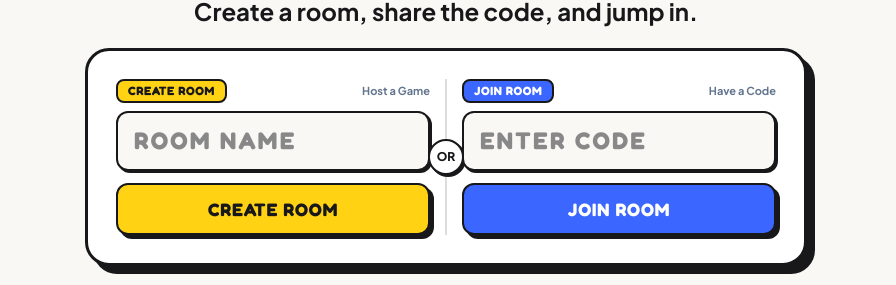
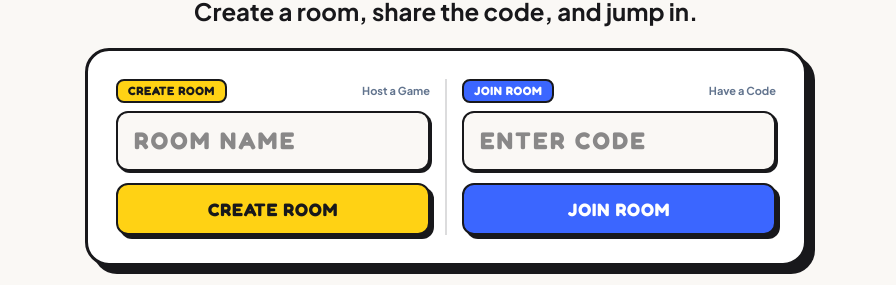
Before and after one commit to Mainao/jumble-race, a React (Vite) app in the folder client/: page / in a window 1280 px wide. Shown: the part 394-679 px from the top of the page, without its empty margins (194-1090 px from the left). Built offline with nearby package versions, Linux system fonts and the light colour scheme.

Commit message:
fix: update Badge component and use it

```diff
--- a/client/src/features/room/components/FinalResultsScreen.tsx
+++ b/client/src/features/room/components/FinalResultsScreen.tsx
@@ -1,4 +1,5 @@
 import type { FinalScoreEntry } from "@/features/room/api/RoomSocket";
+import { Badge } from "@/ui/Badge";
 import { Button } from "@/ui/Button";
 
 interface FinalResultsScreenProps {
@@ -24,9 +25,7 @@ export default function FinalResultsScreen({
             <div className="absolute bottom-0 right-0 w-96 h-96 bg-graph-grid opacity-40 pointer-events-none -z-10" />
 
             <div className="w-full max-w-md sm:max-w-lg bg-white border-3 sm:border-4 border-ink rounded-2xl sm:rounded-3xl p-5 sm:p-7 brutal-shadow-lg text-center space-y-5 relative z-10">
-                <span className="inline-flex items-center gap-1.5 px-3 py-0.5 bg-yellow border-2 border-ink rounded-lg text-xs font-black uppercase tracking-wider brutal-shadow-sm">
-                    Game Over
-                </span>
+                <Badge variant="yellow">Game Over</Badge>
 
                 <h1 className="font-display text-2xl sm:text-3xl font-black uppercase tracking-wide">
                     Final Standings
--- a/client/src/features/room/components/RoomLobby.tsx
+++ b/client/src/features/room/components/RoomLobby.tsx
@@ -2,6 +2,7 @@ import { useEffect, useRef, useState } from "react";
 import { Check, Copy } from "lucide-react";
 import { Button } from "@/ui/Button";
 import type { Player } from "@/features/room/lib/avatar";
+import { Badge } from "@/ui/Badge";
 
 interface RoomLobbyProps {
     roomId: string | undefined;
@@ -68,9 +69,9 @@ export default function RoomLobby({
                         <div className="flex flex-col sm:flex-row sm:items-center justify-between gap-4">
                             <div>
                                 <div className="flex items-center gap-2 mb-1">
-                                    <span className="inline-flex items-center gap-1.5 px-3 py-0.5 bg-pink text-white border-2 border-ink rounded-lg text-xs font-black uppercase tracking-wider brutal-shadow-sm">
+                                    <Badge variant="pink">
                                         {roomName && <span>{roomName}</span>}
-                                    </span>
+                                    </Badge>
                                     <span className="text-xs font-bold text-slate-500">
                                         {players.length}/8 Players Joined
                                     </span>
@@ -102,9 +103,6 @@ export default function RoomLobby({
                                             <span>Copy Code</span>
                                         </>
                                     )}
-                                </Button>
-                                <Button variant="secondary" size="sm">
-                                    <span>Share Link</span>
                                 </Button>
                             </div>
                         </div>
--- a/client/src/pages/home/index.tsx
+++ b/client/src/pages/home/index.tsx
@@ -38,17 +38,10 @@ export default function Home() {
                     <div className="grid grid-cols-1 md:grid-cols-2 gap-6 sm:gap-8 items-stretch relative">
                         <CreateRoomForm />
                         <div className="hidden md:flex absolute top-0 bottom-0 left-1/2 -translate-x-1/2 items-center justify-center pointer-events-none">
-                            <div className="w-0.5 h-full bg-ink/15 relative">
-                                <div className="absolute top-1/2 left-1/2 -translate-x-1/2 -translate-y-1/2 w-9 h-9 rounded-full bg-white border-2 border-ink text-ink font-black text-xs flex items-center justify-center brutal-shadow-sm">
-                                    OR
-                                </div>
-                            </div>
+                            <div className="w-0.5 h-full bg-ink/15 relative"></div>
                         </div>
                         <div className="flex md:hidden items-center my-1">
                             <div className="flex-1 h-0.5 bg-ink/15" />
-                            <span className="px-3 text-xs font-black text-slate-400">
-                                OR
-                            </span>
                             <div className="flex-1 h-0.5 bg-ink/15" />
                         </div>
                         <JoinRoomForm />
--- a/client/src/ui/Badge.tsx
+++ b/client/src/ui/Badge.tsx
@@ -9,6 +9,7 @@ const badgeVariants = cva(
             variant: {
                 yellow: "bg-yellow text-ink",
                 blue: "bg-blue text-white",
+                pink: "bg-pink text-white",
             },
         },
         defaultVariants: {
@@ -18,15 +19,11 @@ const badgeVariants = cva(
 );
 
 interface BadgeProps
-    extends ComponentProps<"span">,
-        VariantProps<typeof badgeVariants> {}
+    extends ComponentProps<"span">, VariantProps<typeof badgeVariants> {}
 
 function Badge({ className, variant, children, ...props }: BadgeProps) {
     return (
-        <span
-            className={cn(badgeVariants({ variant }), className)}
-            {...props}
-        >
+        <span className={cn(badgeVariants({ variant }), className)} {...props}>
             {children}
         </span>
     );
```
